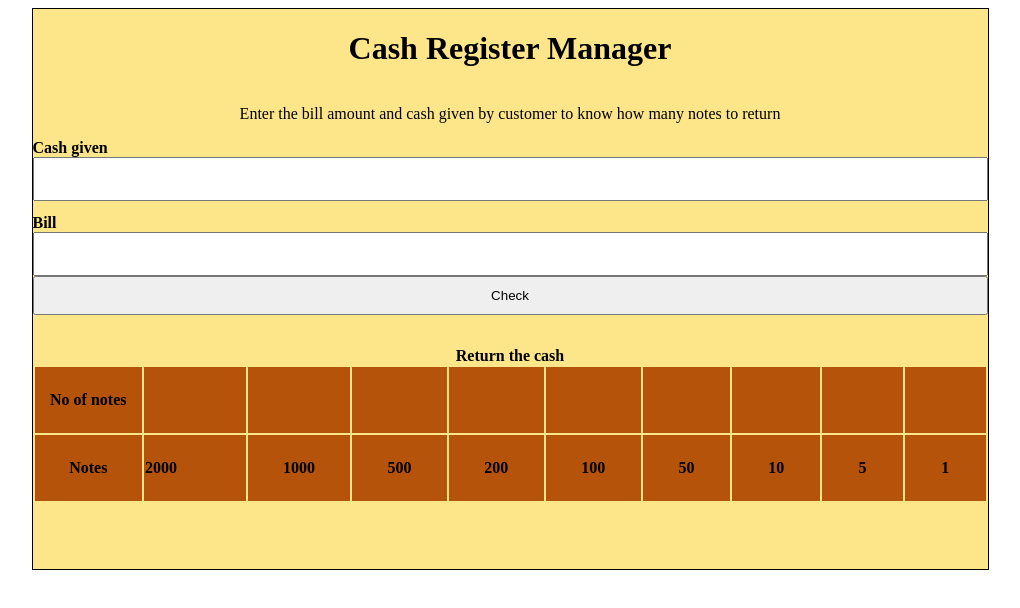
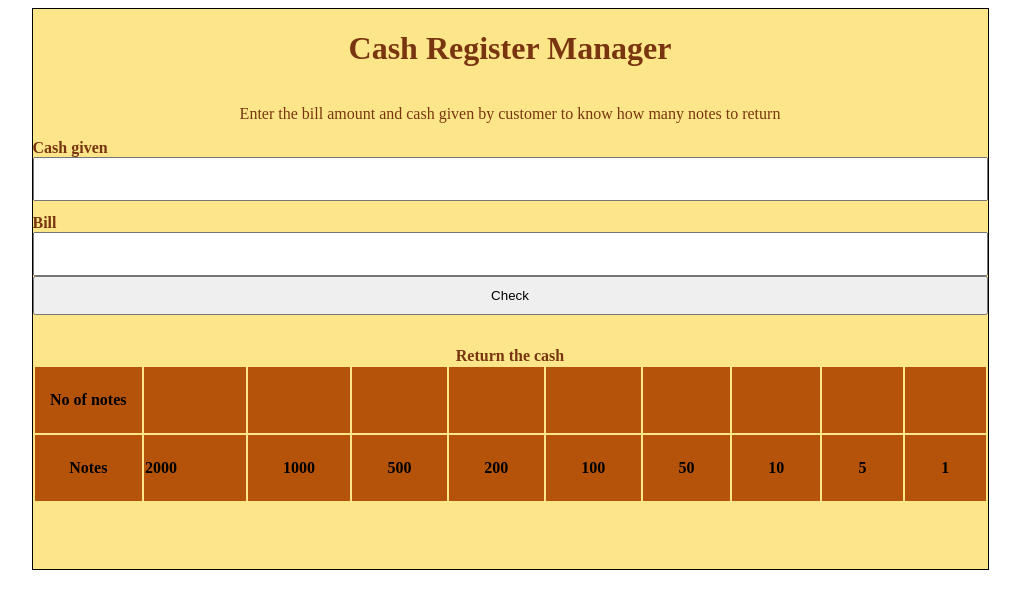
Before and after one commit to farheenfatima3/Cash-Register2, a plain HTML site: page index.html in a window 1280 px wide. Shown: the whole page, without its empty margins (130-1150 px from the left). Drawn offline with Linux system fonts and the light colour scheme.

Commit message:
doc done

```diff
--- a/index.html
+++ b/index.html
@@ -9,18 +9,18 @@
 </head>
 <body>
     <div class="container">
-        <h1>Cash Register Manager</h1>
-    <p style="text-align: center">Enter the bill amount and cash given by customer to know how many notes to return</p>
+        <h1 class="color">Cash Register Manager</h1>
+    <p class="color" style="text-align: center">Enter the bill amount and cash given by customer to know how many notes to return</p>
 
-<label style="font-weight: bold;" for="cash-given">Cash given</label>
+<label class="color" style="font-weight: bold;" for="cash-given">Cash given</label>
 <input id="cash-given" type="number">
-<label style="font-weight: bold;" for="bill">Bill</label>
+<label class="color" style="font-weight: bold;" for="bill">Bill</label>
 <input id="bill" type="number">
 <button id="check-button">Check</button>
 <p id="error"></p>
 
     <table>
-        <caption style="font-weight: bold;">Return the cash</caption>
+        <caption class="color" style="font-weight: bold;">Return the cash</caption>
         <tr class="line">
             <th>No of notes</th>
             <td class="totalNotes"></td>
--- a/styles.css
+++ b/styles.css
@@ -11,8 +11,10 @@ h1{
     max-width:955px;
     border:1px solid;
     background-color: #FDE68A;
+}
 
-
+.color{
+    color:#78350F
 }
 #cash-given{
     height:3vw;
```
